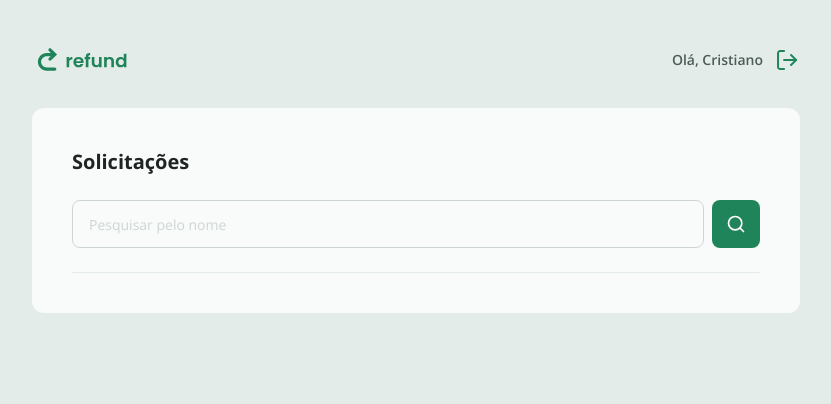
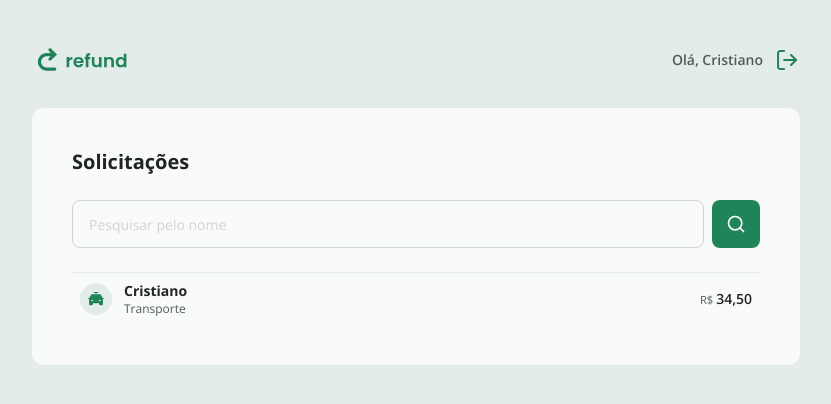
Before and after one commit to crisfeitosa/refund-2.0, a React (Vite) app in the folder web/: page / in a window 1280 px wide. Shown: the top 404 px of the page, without its empty margins (224-1055 px from the left). Built offline with nearby package versions, Linux system fonts and the light colour scheme.

Commit message:
Componente RefundItem

```diff
--- /dev/null
+++ b/web/src/components/RefundItem.tsx
@@ -0,0 +1,29 @@
+export type RefundItemProps = {
+  id: string;
+  name: string;
+  description: string;
+  amount: string;
+  categoryImg: string;
+}
+
+type Props = React.ComponentProps<"a"> & {
+  data: RefundItemProps;
+}
+
+export function RefundItem({ data, ...rest }: Props) {
+  return (
+    <a className="flex items-center gap-3 hover:bg-green-100/5 cursor-pointer rounded-md p-2" {...rest}>
+      <img src={data.categoryImg} alt="Ícone da categoria" className="w-8 h-8" />
+
+      <div className="flex flex-col flex-1">
+        <strong className="text-sm text-gray-100">{data.name}</strong>
+        <span className="text-xs text-gray-200">{data.description}</span>
+      </div>
+
+      <span className="text-sm text-gray-100 font-semibold">
+        <small className="font-normal text-gray-200">R$ </small>
+        {data.amount}
+      </span>
+    </a>
+  )
+}
--- a/web/src/pages/Dashboard.tsx
+++ b/web/src/pages/Dashboard.tsx
@@ -2,8 +2,18 @@
 
 import { Input } from "../components/Input";
 import { Button } from "../components/Button";
+import { RefundItem } from "../components/RefundItem";
+import { CATEGORIES } from "../utils/categories";
 
 import SearchSvg from "../assets/search.svg";
+
+const REFUND_EXAMPLE = {
+  id: "123",
+  name: "Cristiano",
+  description: "Transporte",
+  amount: "34,50",
+  categoryImg: CATEGORIES["transport"].icon,
+}
 
 export function Dashboard() {
   const [name, setName] = useState("");
@@ -33,6 +43,10 @@
           <img src={SearchSvg} alt="Ícone de Pesquisar" className="w-5" />
         </Button>
       </form>
+
+      <div>
+        <RefundItem data={REFUND_EXAMPLE} />
+      </div>
     </div>
   )
 }
```
